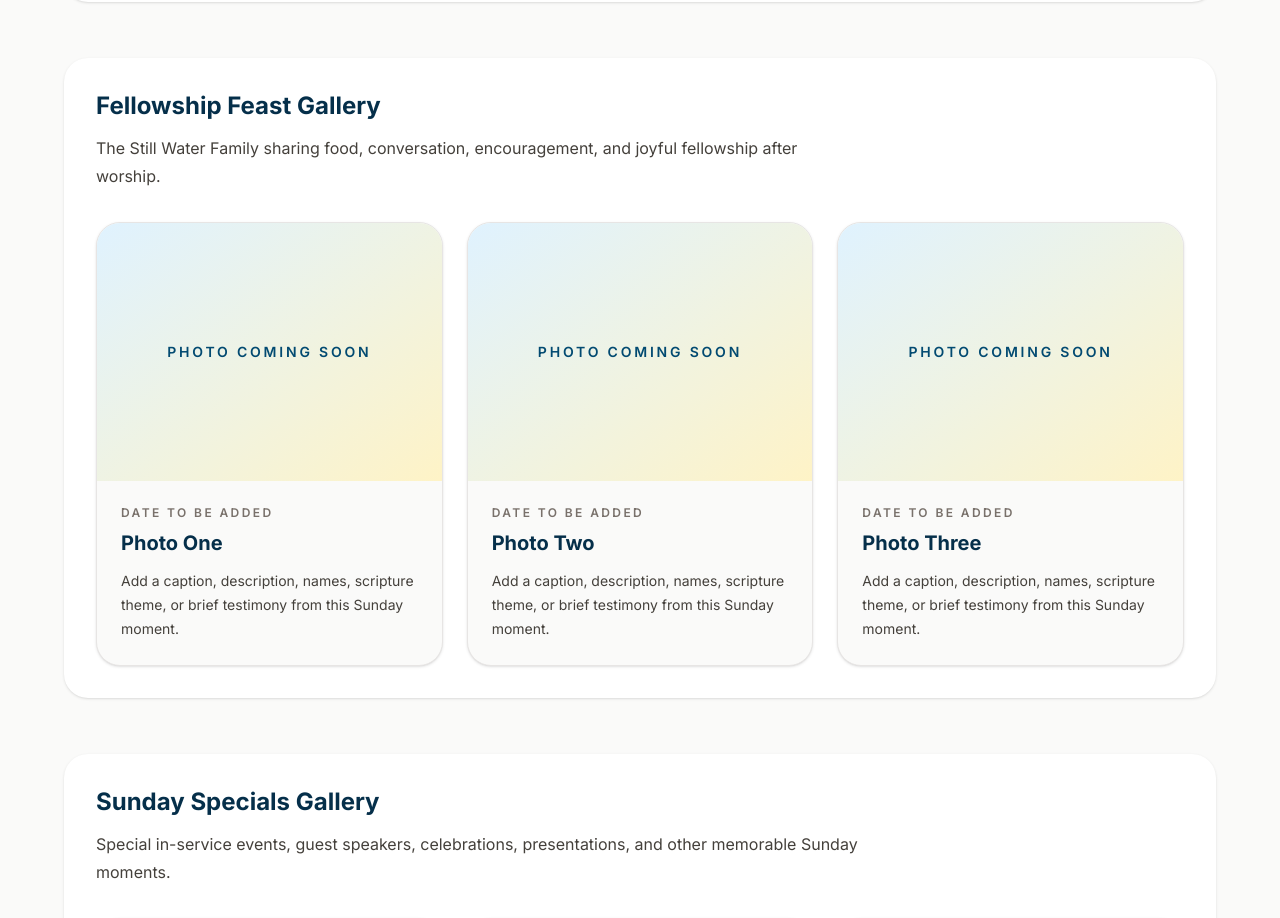
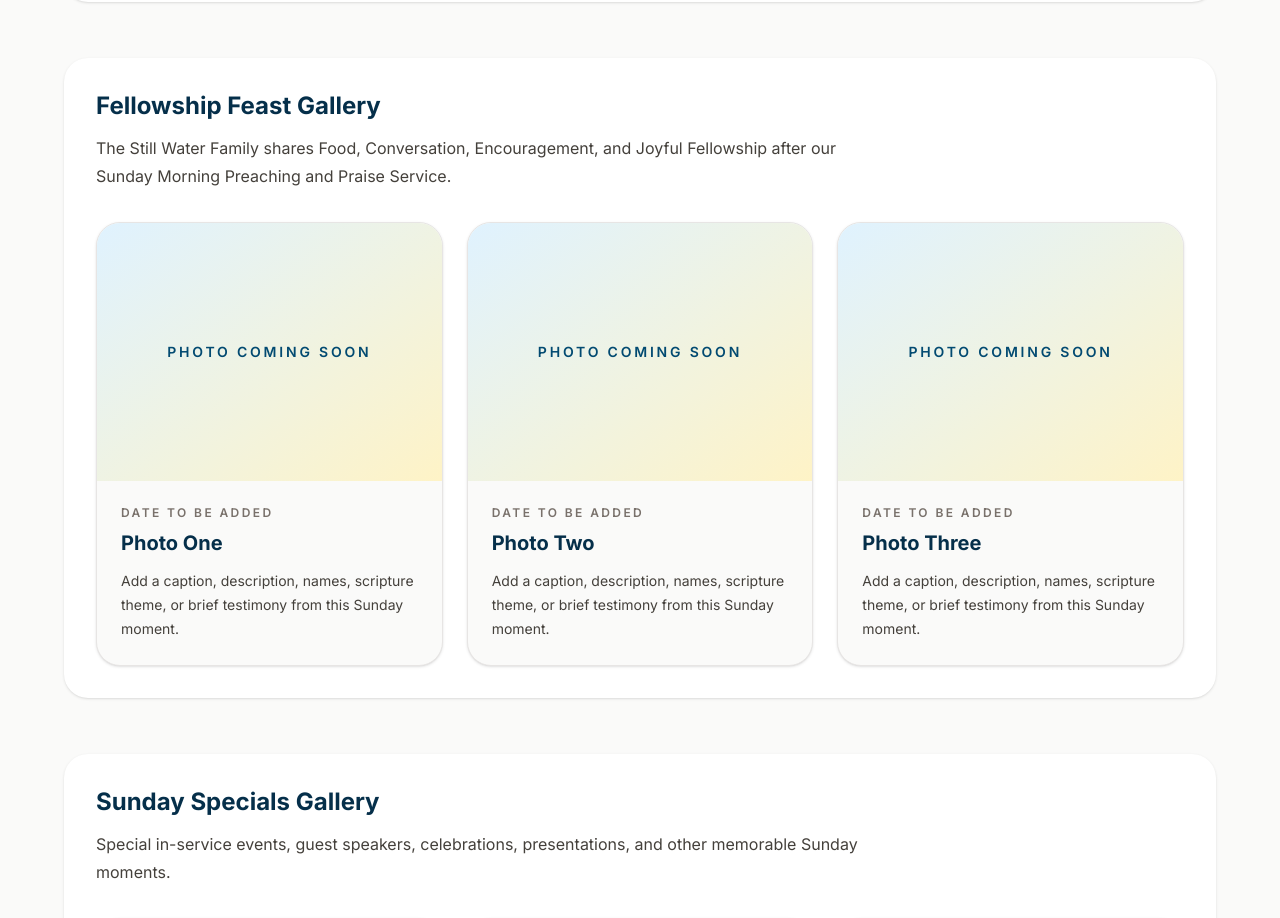
Before and after one commit to edesent/stillwater-christian-fellowship, a Next.js app: page /sunday-saints in a window 1280 px wide. Shown: the part 2680-3598 px from the top of the page. Built offline with nearby package versions, Linux system fonts and the light colour scheme.

Commit message:
Updated Fellowship Feast gallery description

```diff
--- a/src/app/sunday-saints/page.tsx
+++ b/src/app/sunday-saints/page.tsx
@@ -23,7 +23,7 @@ const gallerySections = [
   {
     title: "Fellowship Feast Gallery",
     description:
-      "The Still Water Family sharing food, conversation, encouragement, and joyful fellowship after worship.",
+      "The Still Water Family shares Food, Conversation, Encouragement, and Joyful Fellowship after our Sunday Morning Preaching and Praise Service.",
   },
   {
     title: "Sunday Specials Gallery",
```
